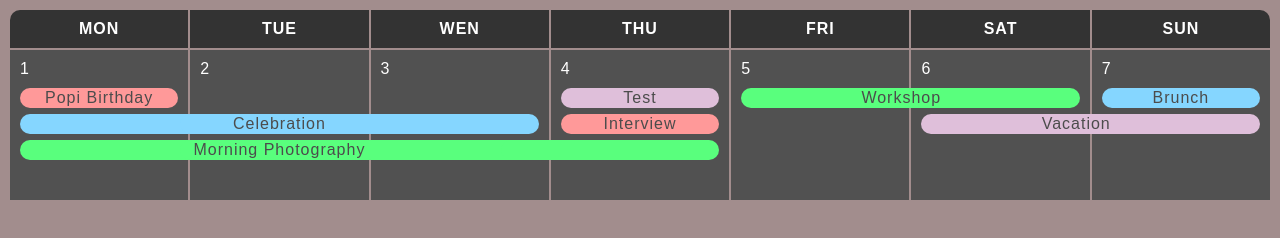
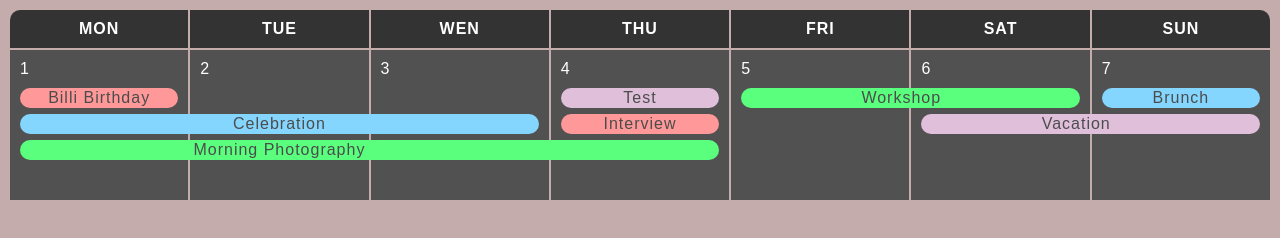
Before and after one commit to SiarheiLupach/Independent, a plain HTML site: page Week schedule/index.html in a window 1280 px wide. Drawn offline with Linux system fonts and the light colour scheme.

Commit message:
Changed color background and button

```diff
--- a/Week schedule/index.html
+++ b/Week schedule/index.html
@@ -21,7 +21,7 @@
         <tr class="calendar">
             <td>
                 <span class="number">1</span>
-                <span class="event single-day salmon-color">Popi Birthday</span>
+                <span class="event single-day salmon-color">Billi Birthday</span>
                 <span class="event event-start blue-color"></span>
                 <span class="event event-start green-color"></span>
             </td>
--- a/Week schedule/style.css
+++ b/Week schedule/style.css
@@ -1,5 +1,5 @@
 body {
-    background-color: #a28d8d;
+    background-color: #c5acac;
 }
 
 table {
```
